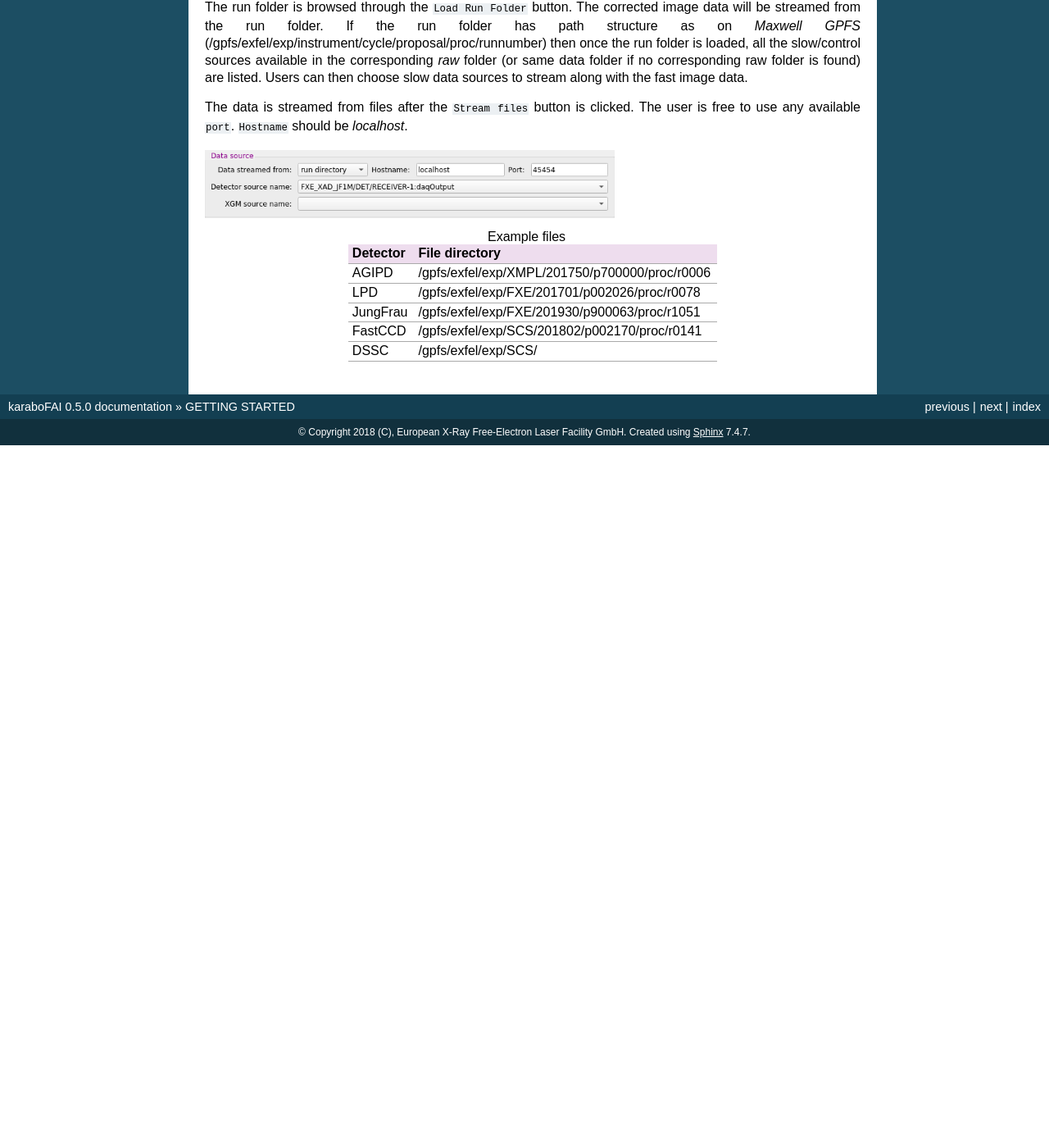
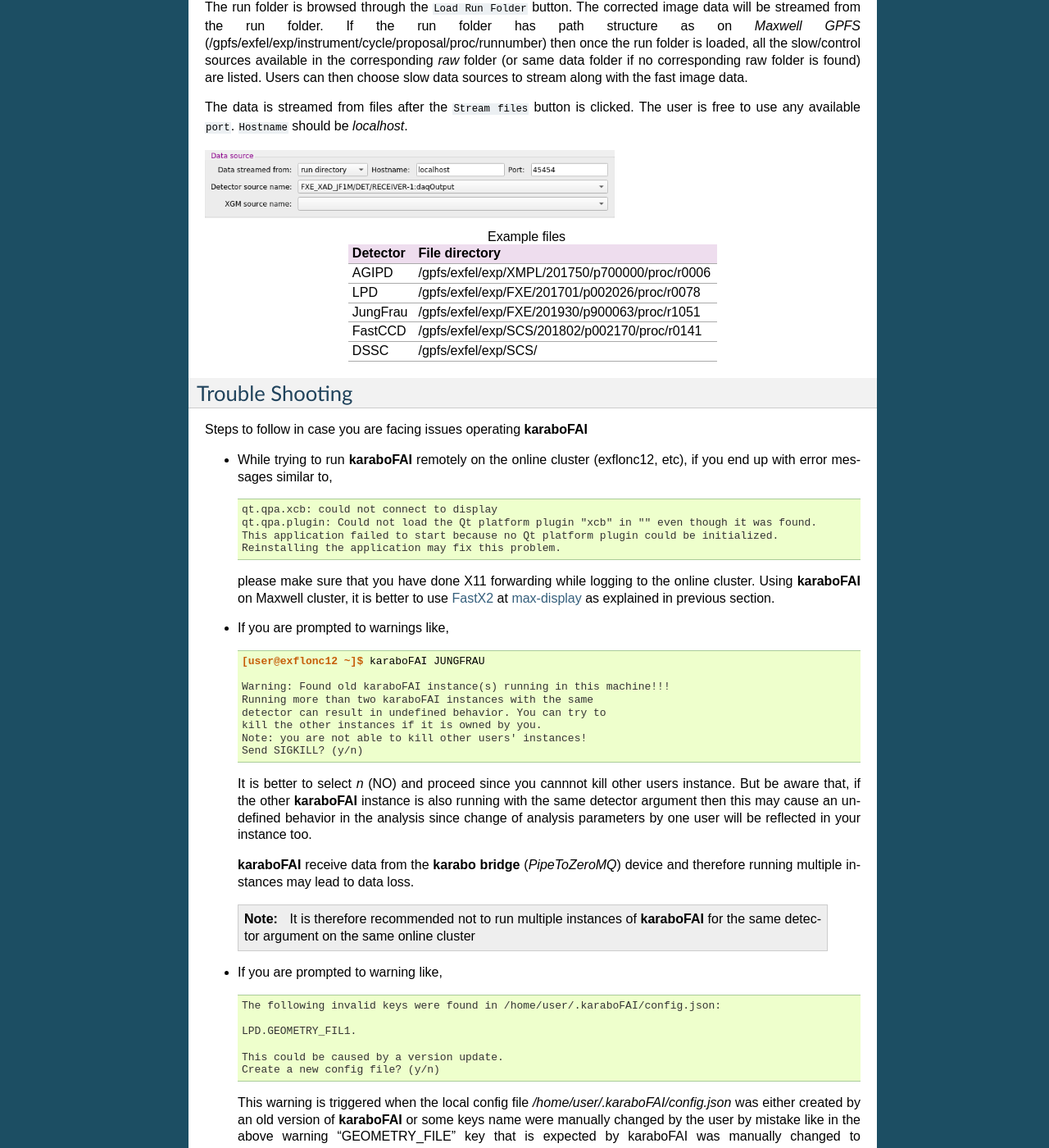
Before and after one commit to European-XFEL/EXtra-foam, a Sphinx documentation site: the page built from docs/start.rst, in a window 1280 px wide and 1400 px high, scrolled down 1803 px. Shown: the whole window at 82% size. Built offline with Sphinx 7.4.7, drawn with Linux system fonts in a browser that asks for light colours; before the commit the page ends 2346 px from its top, so only the background shows below that; some of the changed text lies outside the part shown.

Commit message:
Doc: Add trouble shooting in documentation

```diff
--- a/docs/start.rst
+++ b/docs/start.rst
@@ -136,3 +136,94 @@
      - /gpfs/exfel/exp/SCS/201802/p002170/proc/r0141
    * - DSSC
      - /gpfs/exfel/exp/SCS/
+
+
+Trouble Shooting
+-----------------
+
+Steps to follow in case you are facing issues operating **karaboFAI**
+
+- While trying to run **karaboFAI** remotely on the online cluster (exflonc12, etc), if you
+  end up with error messages similar to,
+
+  .. code-block:: console
+
+     qt.qpa.xcb: could not connect to display
+     qt.qpa.plugin: Could not load the Qt platform plugin "xcb" in "" even though it was found.
+     This application failed to start because no Qt platform plugin could be initialized.
+     Reinstalling the application may fix this problem.
+
+  please make sure that you have done X11 forwarding while logging to the online cluster.
+  Using **karaboFAI** on Maxwell cluster, it is better to use FastX2_ at max-display_ as
+  explained in previous section.
+
+- If you are prompted to warnings like,
+
+  .. code-block:: console
+
+     [user@exflonc12 ~]$ karaboFAI JUNGFRAU
+
+     Warning: Found old karaboFAI instance(s) running in this machine!!!
+     Running more than two karaboFAI instances with the same
+     detector can result in undefined behavior. You can try to
+     kill the other instances if it is owned by you.
+     Note: you are not able to kill other users' instances!
+     Send SIGKILL? (y/n)
+
+  It is better to select *n* (NO) and proceed since you cannnot kill other users
+  instance. But be aware that, if the other **karaboFAI** instance is also running
+  with the same detector argument then this may cause an undefined behavior in the
+  analysis since change of analysis parameters by one user will be reflected in
+  your instance too.
+
+  **karaboFAI** receive data from the **karabo bridge** (*PipeToZeroMQ*) device
+  and therefore running multiple instances may lead to data loss.
+
+ .. note::
+
+   It is therefore recommended not to run multiple instances of
+   **karaboFAI** for the same detector argument on the same online cluster
+
+- If you are prompted to warning like,
+
+  .. code-block:: console
+
+     The following invalid keys were found in /home/user/.karaboFAI/config.json:
+
+     LPD.GEOMETRY_FIL1.
+
+     This could be caused by a version update.
+     Create a new config file? (y/n)
+
+  This warning is triggered when the local config file `/home/user/.karaboFAI/config.json`
+  was either created by an old version of **karaboFAI** or some keys name were manually
+  changed by the user by mistake like in the above warning "GEOMETRY_FILE" key that
+  is expected by karaboFAI was manually changed to "GEOMETRY_FIL1" by the user in their
+  local config file.
+
+ .. note::
+
+    It is recommended to say **y** (YES) and proceed and a new local config file will
+    be generated by **karaboFAI** which user can edit later for convenience.
+
+- If **karaboFAI** opens up fine and running it by clicking on *start* button does
+  nothing, please make sure that relevant **PipeToZeroMQ** device is properly
+  configured, activated and its *data sent* property is updating. This device
+  can be configured only with the help of experts (CAS support and beamline scientists).
+
+- While performing correlation or binning analysis in **karaboFAI**, if you are
+  prompted to error messages like,
+
+  .. code-block:: console
+
+     ERROR - ProcessingError("[Correlation] Device 'FXE_SMS_USR/MOTOR/UM02' is not in the data!",)
+
+  This can happen due to several reasons for.eg. Relevant **Data Correlator** (*DataCorrelator*)
+  device is not running, or the slow source was not added to the **Data Correlator**
+  device or **karaboFAI** is not listening to the correct port where the **karabo bridge**
+  is sending the correlated data.
+
+ .. note::
+
+    The entire data analysis workflow with relevant hostnames and ports are provided in the instrument support
+    `documentation <https://in.xfel.eu/readthedocs/docs/fxe-instrument-control-infrastructure/en/latest/fxe_dataanalysis_toolbox.html>`__
```
